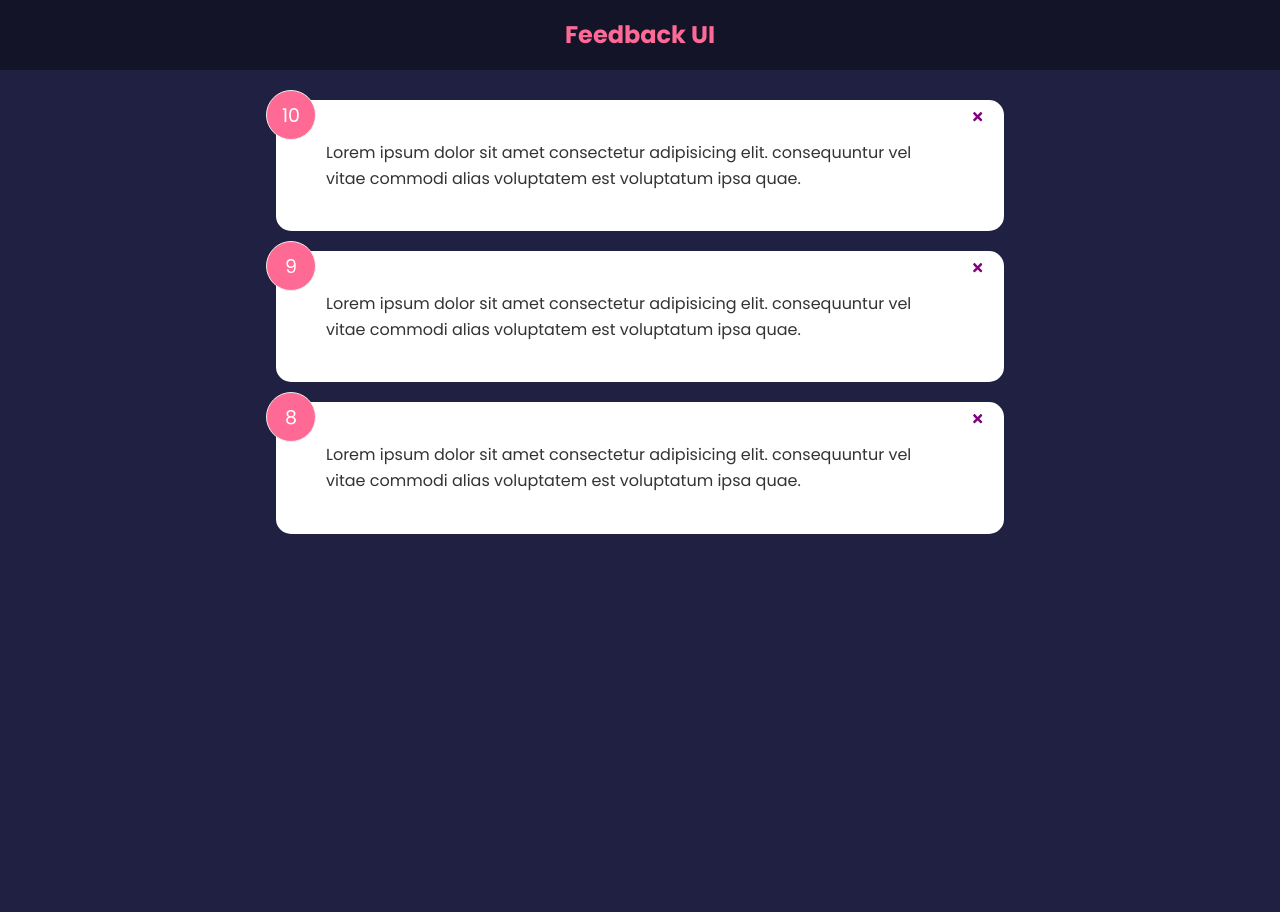
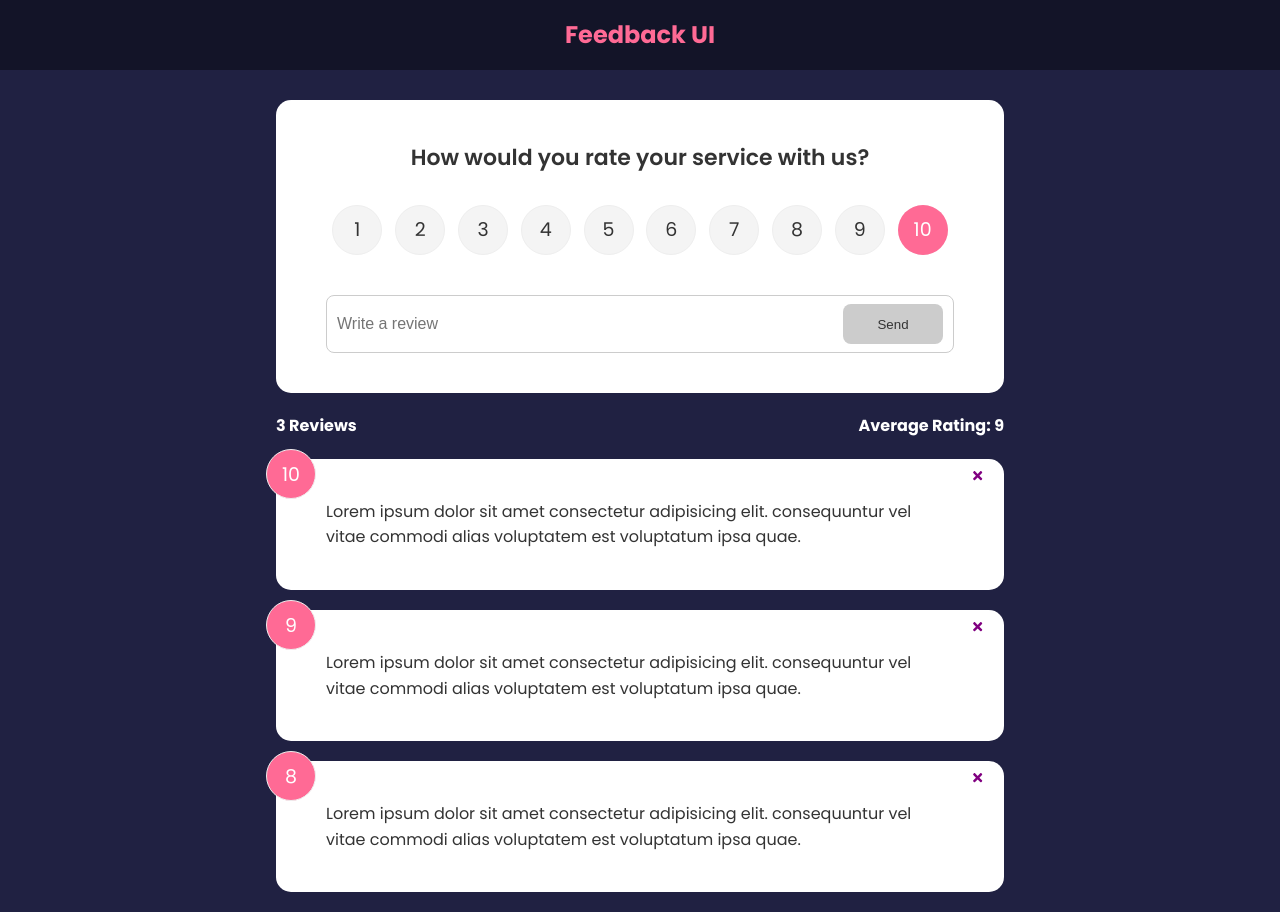
Before and after one commit to DWAcademProgramming/react_Practice, a React (Create React App) app in the folder feedback/feedback/: page / in a window 1280 px wide. Before the commit the page ends 800 px from the top, so only its background shows below. Built offline with nearby package versions, Linux system fonts and the light colour scheme.

Commit message:
React-router stuff next. What fun...

```diff
--- a/feedback/feedback/package.json
+++ b/feedback/feedback/package.json
@@ -6,10 +6,12 @@
     "@testing-library/jest-dom": "^5.16.5",
     "@testing-library/react": "^13.4.0",
     "@testing-library/user-event": "^13.5.0",
+    "framer-motion": "^4.1.17",
     "react": "^18.2.0",
     "react-dom": "^18.2.0",
     "react-icons": "^4.6.0",
     "react-scripts": "5.0.1",
+    "uuid": "^9.0.0",
     "web-vitals": "^2.1.4"
   },
   "scripts": {
--- a/feedback/feedback/src/App.js
+++ b/feedback/feedback/src/App.js
@@ -1,10 +1,18 @@
 import React, {useState} from "react"
+import {v4 as uuidv4} from 'uuid'
 import Header from "./components/Header"
 import FeedbackList from "./components/FeedbackList"
 import FeedbackData from './data/FeedbackData'
+import FeedbackStats from "./components/FeedbackStats"
+import FeedbackForm from "./components/FeedbackForm"
 
 function App(){
     const [feedback, setFeedback] = useState(FeedbackData)
+
+    const addFeedback = (newFeedback) =>{
+        newFeedback.id = uuidv4()
+        setFeedback([newFeedback, ...feedback])
+    }
 
     const deleteFeedback = (id) =>{
         if(window.confirm('Are you sure you want to delete?')){
@@ -16,6 +24,8 @@
         <>
             <Header />
             <div className="container">
+                <FeedbackForm handleAdd={addFeedback} />
+                <FeedbackStats feedback={feedback} />
                 <FeedbackList
                     feedback={feedback}
                     handleDelete={deleteFeedback}
--- /dev/null
+++ b/feedback/feedback/src/components/FeedbackForm.jsx
@@ -0,0 +1,65 @@
+import React, {useState} from 'react'
+import RatingSelect from './RatingSelect'
+import Card from './shared/Card'
+import Button from './shared/Button'
+
+function FeedbackForm({handleAdd}) {
+    const [text, setText] = useState('')
+    const [rating, setRating] = useState(10)
+    const [btnDisabled, setBtnDisabled] = useState(true)
+    const [message, setMessage] = useState('')
+
+    const handleTextChange = (e) =>{
+        if(text === ''){
+            setBtnDisabled(true)
+            setMessage(null)
+        } else if (text !== '' && text.trim().length <= 10){
+            setMessage('Text must be at least 10 characters long')
+            setBtnDisabled(true)
+        }else{
+            setMessage(null)
+            setBtnDisabled(false)
+        }
+
+        setText(e.target.value)
+    }
+
+    const handleSubmit = (e) =>{
+        e.preventDefault()
+        if (text.trim().length > 10){
+            const newFeedback = {
+                text,
+                rating
+            }
+
+            handleAdd(newFeedback)
+            setText('')
+        }
+    }
+
+  return (
+    <Card>
+        <form onSubmit={handleSubmit}>
+            <h2>How would you rate your service with us?</h2>
+            <RatingSelect select={(rating) => setRating(rating)} />
+            <div className="input-group">
+                <input
+                    onChange={handleTextChange}
+                    type='text'
+                    placeholder='Write a review'
+                    value={text}
+                />
+                <Button
+                    type='submit'
+                    isDisabled={btnDisabled}
+                >
+                    Send
+                </Button>
+            </div>
+            {message && <div className='message'>{message}</div>}
+        </form>
+    </Card>
+  )
+}
+
+export default FeedbackForm
--- a/feedback/feedback/src/components/FeedbackList.jsx
+++ b/feedback/feedback/src/components/FeedbackList.jsx
@@ -1,4 +1,5 @@
 import React from 'react'
+import { motion, AnimatePresence } from 'framer-motion'
 import PropTypes from 'prop-types'
 import FeedbackItem from './FeedbackItem'
 
@@ -8,13 +9,22 @@
     }
   return (
     <div className='feedback-list'>
+        <AnimatePresence>
             {feedback.map((item) =>(
+                <motion.div
+                    key={item.id}
+                    initial={{opacity: 0}}
+                    animate={{opacity: 1}}
+                    exit={{opacity: 0}}
+                >
                     <FeedbackItem
                         key={item.id}
                         item={item}
                         handleDelete={handleDelete}
                     />
+                </motion.div>
             ))}
+        </AnimatePresence>
     </div>
   )
 }
--- /dev/null
+++ b/feedback/feedback/src/components/FeedbackStats.jsx
@@ -0,0 +1,23 @@
+import React from 'react'
+import PropTypes from 'prop-types'
+
+function FeedbackStats({feedback}) {
+    let average = feedback.reduce((acc, cur) =>{
+        return acc + cur.rating
+    }, 0) / feedback.length
+
+    average = average.toFixed(1).replace(/[.,]0$/, '')
+
+  return (
+    <div className='feedback-stats'>
+        <h4>{feedback.length} Reviews</h4>
+        <h4>Average Rating: {isNaN(average) ? 0 : average}</h4>
+    </div>
+  )
+}
+
+FeedbackStats.propTypes = {
+    feedback: PropTypes.array.isRequired,
+}
+
+export default FeedbackStats
--- /dev/null
+++ b/feedback/feedback/src/components/RatingSelect.jsx
@@ -0,0 +1,116 @@
+import React, {useState} from 'react'
+
+function RatingSelect() {
+    const [selected, setSelected] = useState(10)
+
+    const handleChange = (e) =>{
+        setSelected(+e.currentTarget.value)
+        selected(+e.currentTarget.value)
+    }
+  return (
+    <ul className='rating'>
+        <li>
+            <input
+                type='radio'
+                id='num1'
+                name='rating'
+                onChange={handleChange}
+                checked={selected === 1}
+            />
+            <label htmlFor='num1'>1</label>
+        </li>
+        <li>
+            <input
+                type='radio'
+                id='num2'
+                name='rating'
+                onChange={handleChange}
+                checked={selected === 2}
+            />
+            <label htmlFor='num2'>2</label>
+        </li>
+        <li>
+            <input
+                type='radio'
+                id='num3'
+                name='rating'
+                onChange={handleChange}
+                checked={selected === 3}
+            />
+            <label htmlFor='num3'>3</label>
+        </li>
+        <li>
+            <input
+                type='radio'
+                id='num4'
+                name='rating'
+                onChange={handleChange}
+                checked={selected === 4}
+            />
+            <label htmlFor='num4'>4</label>
+        </li>
+        <li>
+            <input
+                type='radio'
+                id='num5'
+                name='rating'
+                onChange={handleChange}
+                checked={selected === 5}
+            />
+            <label htmlFor='num5'>5</label>
+        </li>
+        <li>
+            <input
+                type='radio'
+                id='num6'
+                name='rating'
+                onChange={handleChange}
+                checked={selected === 6}
+            />
+            <label htmlFor='num6'>6</label>
+        </li>
+        <li>
+            <input
+                type='radio'
+                id='num7'
+                name='rating'
+                onChange={handleChange}
+                checked={selected === 7}
+            />
+            <label htmlFor='num7'>7</label>
+        </li>
+        <li>
+            <input
+                type='radio'
+                id='num8'
+                name='rating'
+                onChange={handleChange}
+                checked={selected === 8}
+            />
+            <label htmlFor='num8'>8</label>
+        </li>
+        <li>
+            <input
+                type='radio'
+                id='num9'
+                name='rating'
+                onChange={handleChange}
+                checked={selected === 9}
+            />
+            <label htmlFor='num9'>9</label>
+        </li>
+        <li>
+            <input
+                type='radio'
+                id='num10'
+                name='rating'
+                onChange={handleChange}
+                checked={selected === 10}
+            />
+            <label htmlFor='num10'>10</label>
+        </li>
+    </ul>
+  )
+}
+
+export default RatingSelect
--- /dev/null
+++ b/feedback/feedback/src/components/shared/Button.jsx
@@ -0,0 +1,29 @@
+import React from 'react'
+import PropTypes from 'prop-types'
+
+function Button({children, version, type, isDisabled}) {
+  return (
+    <button
+        type={type}
+        disabled={isDisabled}
+        className={`btn btn-${version}`}
+    >
+        {children}
+    </button>
+  )
+}
+
+Button.defaultProps = {
+    version: 'primary',
+    type: 'button',
+    isDisabled: false
+}
+
+Button.propTypes = {
+    children: PropTypes.node.isRequired,
+    version: PropTypes.string,
+    type: PropTypes.string,
+    isDisabled: PropTypes.bool,
+}
+
+export default Button
```
Also changed, not shown: feedback/feedback/src/components/Header.jsx (renamed from feedback/feedback/src/components/Header.js), feedback/feedback/src/pages/AboutPage.jsx (added), 1 other file (tests, documents, lock files or other folders). Lines whose indentation alone changed are shown as unchanged.
